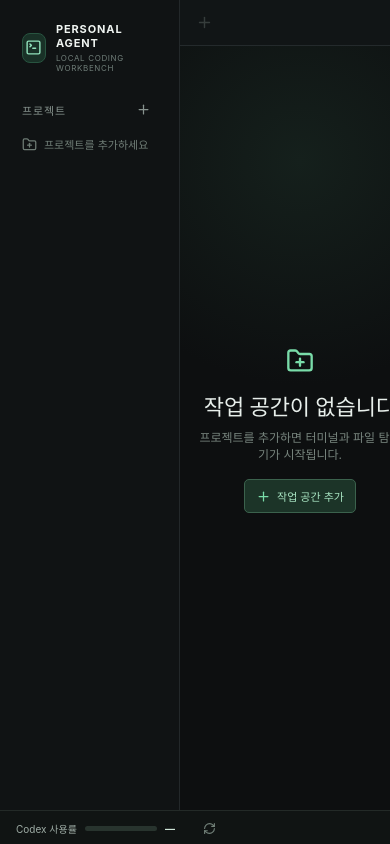
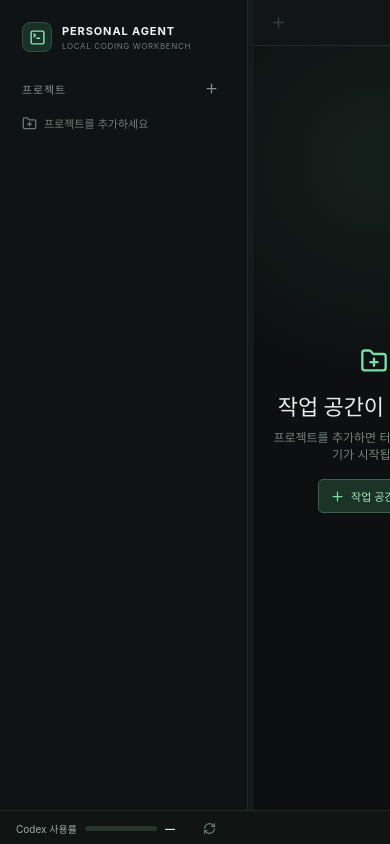
Before and after one commit to ksp0814/ai-agent, a React (Vite) app in the folder frontend/: page / in a window 390 px wide. Built offline with nearby package versions, Linux system fonts and the light colour scheme.

Commit message:
feat: 좌우 패널 너비 조절 추가

```diff
--- a/frontend/src/App.tsx
+++ b/frontend/src/App.tsx
@@ -1,4 +1,4 @@
-import { memo, useCallback, useEffect, useMemo, useRef, useState } from 'react'
+import { memo, useCallback, useEffect, useMemo, useRef, useState, type CSSProperties, type PointerEvent as ReactPointerEvent } from 'react'
 import { getVersion } from '@tauri-apps/api/app'
 import { open } from '@tauri-apps/plugin-dialog'
 import { relaunch } from '@tauri-apps/plugin-process'
@@ -19,6 +19,10 @@ type OpenFile = { path: string; content?: string; loading: boolean; error?: stri
 const MAX_SNAPSHOT_CACHE_ENTRIES = 8
 const MAX_OPEN_FILES_PER_WORKSPACE = 24
 const UPDATE_CHECK_INTERVAL_MS = 10 * 60 * 1000
+const MIN_SIDEBAR_WIDTH = 180
+const MAX_SIDEBAR_WIDTH = 420
+const MIN_FILE_PANEL_WIDTH = 220
+const MAX_FILE_PANEL_WIDTH = 440
 
 function loadWorkspaces(): Workspace[] {
   try {
@@ -77,6 +81,8 @@ function App() {
   const [openFilesByWorkspace, setOpenFilesByWorkspace] = useState<Record<string, Record<string, OpenFile>>>({})
   const [sidebarOpen, setSidebarOpen] = useState(true)
   const [filePanelOpen, setFilePanelOpen] = useState(true)
+  const [sidebarWidth, setSidebarWidth] = useState(248)
+  const [filePanelWidth, setFilePanelWidth] = useState(292)
   const [workspaceFiles, setWorkspaceFiles] = useState<FileEntry[]>([])
   const [git, setGit] = useState<WorkspaceSnapshot['git']>({ available: false, branch: 'dev', entries: {} })
   const [usage, setUsage] = useState<{ percent: number | null; resetsAt?: number; credits: number; creditId: string }>({ percent: null, credits: 0, creditId: '' })
@@ -92,6 +98,29 @@ function App() {
   const currentWorkspacePath = useRef<string | undefined>(workspace?.path)
   const workspaceSnapshotCache = useRef<Record<string, { snapshot: WorkspaceSnapshot; refreshedAt: number }>>({})
   const usageCache = useRef<{ snapshot: UsageSnapshot; refreshedAt: number } | null>(null)
+  const startResize = (side: 'left' | 'right', event: ReactPointerEvent<HTMLDivElement>) => {
+    event.preventDefault()
+    const startX = event.clientX
+    const initialWidth = side === 'left' ? sidebarWidth : filePanelWidth
+    const minWidth = side === 'left' ? MIN_SIDEBAR_WIDTH : MIN_FILE_PANEL_WIDTH
+    const maxWidth = side === 'left' ? MAX_SIDEBAR_WIDTH : MAX_FILE_PANEL_WIDTH
+    const handleMove = (moveEvent: globalThis.PointerEvent) => {
+      const delta = moveEvent.clientX - startX
+      const nextWidth = Math.max(minWidth, Math.min(maxWidth, initialWidth + (side === 'left' ? delta : -delta)))
+      if (side === 'left') setSidebarWidth(nextWidth)
+      else setFilePanelWidth(nextWidth)
+    }
+    const stopResize = () => {
+      document.body.style.cursor = ''
+      document.body.style.userSelect = ''
+      window.removeEventListener('pointermove', handleMove)
+      window.removeEventListener('pointerup', stopResize)
+    }
+    document.body.style.cursor = 'col-resize'
+    document.body.style.userSelect = 'none'
+    window.addEventListener('pointermove', handleMove)
+    window.addEventListener('pointerup', stopResize, { once: true })
+  }
   currentWorkspacePath.current = workspace?.path
   const openFiles = workspace ? openFilesByWorkspace[workspace.path] ?? {} : {}
   const activeTab = workspace ? activeTabs[workspace.path] ?? sessions[0]?.id ?? '' : ''
@@ -360,7 +389,7 @@ function App() {
     setUsageOpen(false)
   }
 
-  return <main className={`app-shell ${filePanelOpen ? '' : 'file-panel-closed'}`}>
+  return <main className={`app-shell ${filePanelOpen ? '' : 'file-panel-closed'}`} style={{ '--sidebar-width': `${sidebarWidth}px`, '--file-panel-width': `${filePanelWidth}px` } as CSSProperties}>
     <header className="mobile-header"><button className="icon-button" onClick={() => setSidebarOpen((open) => !open)} aria-label="프로젝트 사이드바 열기"><Menu size={18} /></button><span className="mobile-brand">PERSONAL AGENT</span><button className="icon-button" onClick={() => setFilePanelOpen((open) => !open)} aria-label="파일 패널 열기"><PanelLeft size={18} /></button></header>
     <aside className={`project-sidebar ${sidebarOpen ? '' : 'is-collapsed'}`}>
       <div className="brand-block"><div className="brand-mark"><TerminalSquare size={17} /></div><div><strong>PERSONAL AGENT</strong><span>LOCAL CODING WORKBENCH</span></div></div>
@@ -369,6 +398,7 @@ function App() {
       {workspaceMenu && <div className="workspace-context-menu" style={{ left: workspaceMenu.x, top: workspaceMenu.y }} onClick={(event) => event.stopPropagation()}><button onClick={() => removeWorkspace(workspaceMenu.path)}>작업 공간 제거</button></div>}
       <div className="sidebar-spacer" />
     </aside>
+    <div className="resize-handle" role="separator" aria-orientation="vertical" aria-label="왼쪽 영역 너비 조절" onPointerDown={(event) => startResize('left', event)} />
     <section className="workspace-main">
       {availableUpdate && <div className="update-banner" role="status"><div><strong>새 버전이 있습니다</strong><span>현재 v{currentVersion || '—'} → 새 버전 v{availableUpdate.version}</span>{updateError && <em>{updateError}</em>}</div><button onClick={() => void installUpdate()} disabled={updateInstalling}>{updateInstalling ? `업데이트 중${updateProgress === null ? '…' : ` ${updateProgress}%`}` : '업데이트'}</button></div>}
       <div className="tab-bar"><div className="tabs" role="tablist" aria-label="열린 세션 및 파일">{tabs.map((tab) => <button key={tab.id} className={`tab ${activeTab === tab.id ? 'is-active' : ''}`} onClick={() => selectTab(tab)} role="tab" aria-selected={activeTab === tab.id}>{tab.kind === 'session' ? <SquareTerminal size={14} /> : <FileCode2 size={14} />}<span>{tab.label}</span>{(tab.kind === 'file' || sessions.length > 1) && <X size={13} onClick={(event) => { event.stopPropagation(); closeTab(tab) }} />}</button>)}</div>{!filePanelOpen && <button className="file-panel-toggle" onClick={() => setFilePanelOpen(true)} aria-label="프로젝트 파일 패널 열기" title="프로젝트 파일 패널 열기"><PanelLeft size={16} /></button>}<button className="new-session-button" onClick={createSession} disabled={!workspace} aria-label="새 Codex 세션"><Plus size={17} /></button></div>
@@ -382,6 +412,7 @@ function App() {
         {activeFile && <FileView file={activeFile} />}
       </div>
     </section>
+    <div className={`resize-handle ${filePanelOpen ? '' : 'is-disabled'}`} role="separator" aria-orientation="vertical" aria-label="오른쪽 영역 너비 조절" onPointerDown={(event) => { if (filePanelOpen) startResize('right', event) }} />
     <aside className={`file-panel ${filePanelOpen ? '' : 'is-collapsed'}`}>
       {!workspace ? <div className="file-panel-empty"><FolderPlus size={22} /><strong>프로젝트 파일</strong><span>작업 공간을 추가하면 파일이 표시됩니다.</span></div> : <>
       <div className="file-panel-header"><div><span className="eyebrow">WORKSPACE</span><h2>프로젝트 파일</h2></div><button className="icon-button" onClick={() => setFilePanelOpen(false)} aria-label="파일 패널 닫기"><PanelLeft size={16} /></button></div>
--- a/frontend/src/styles.css
+++ b/frontend/src/styles.css
@@ -12,8 +12,8 @@ body { margin: 0; min-width: 960px; background: #0b0d0e; }
 button, input { font: inherit; }
 button { border: 0; color: inherit; cursor: pointer; }
 
-.app-shell { position: fixed; inset: 0; display: grid; grid-template-columns: 248px minmax(560px, 1fr) 292px; grid-template-rows: minmax(0, 1fr) 34px; min-height: 0; overflow: hidden; background: #0b0d0e; }
-.app-shell.file-panel-closed { grid-template-columns: 248px minmax(560px, 1fr) 0; }
+.app-shell { position: fixed; inset: 0; display: grid; grid-template-columns: var(--sidebar-width, 248px) 6px minmax(560px, 1fr) 6px var(--file-panel-width, 292px); grid-template-rows: minmax(0, 1fr) 34px; min-height: 0; overflow: hidden; background: #0b0d0e; }
+.app-shell.file-panel-closed { grid-template-columns: var(--sidebar-width, 248px) 6px minmax(560px, 1fr) 0 0; }
 .project-sidebar, .file-panel { background: #101314; border-color: #23282a; }
 .project-sidebar { display: flex; flex-direction: column; padding: 20px 14px 14px; border-right: 1px solid #23282a; }
 .brand-block { display: flex; gap: 10px; align-items: center; padding: 2px 8px 28px; }
@@ -42,6 +42,9 @@ button { border: 0; color: inherit; cursor: pointer; }
 .sidebar-spacer { flex: 1; }
 
 .workspace-main { position: relative; display: flex; min-width: 0; min-height: 0; overflow: hidden; flex-direction: column; background: #0d0f10; }
+.resize-handle { z-index: 3; width: 6px; min-width: 6px; cursor: col-resize; background: #151b19; transition: background .15s ease; touch-action: none; }
+.resize-handle:hover, .resize-handle:active { background: #4a8b68; }
+.resize-handle.is-disabled { pointer-events: none; opacity: 0; }
 .update-banner { position: absolute; z-index: 5; top: 10px; right: 14px; left: 14px; display: flex; align-items: center; justify-content: space-between; gap: 14px; padding: 9px 12px; border: 1px solid #3b624d; border-radius: 7px; background: #17251e; box-shadow: 0 8px 20px #0008; }
 .update-banner div { display: flex; min-width: 0; align-items: baseline; gap: 9px; overflow: hidden; }
 .update-banner strong { color: #c7f0d7; font-size: 11px; white-space: nowrap; }
@@ -174,12 +177,12 @@ button { border: 0; color: inherit; cursor: pointer; }
 .mobile-header { display: none; }
 @media (max-width: 1100px) {
   body { min-width: 0; }
-  .app-shell { grid-template-columns: 200px minmax(280px, 1fr) 240px; }
+  .app-shell { grid-template-columns: var(--sidebar-width, 200px) 6px minmax(280px, 1fr) 6px var(--file-panel-width, 240px); }
 }
 @media (max-width: 720px) {
   body { overflow: auto; }
   .mobile-header { display: none; }
-  .app-shell { grid-template-columns: 180px minmax(240px, 1fr) 220px; min-width: 640px; }
+  .app-shell { grid-template-columns: var(--sidebar-width, 180px) 6px minmax(240px, 1fr) 6px var(--file-panel-width, 220px); min-width: 640px; }
   .project-sidebar { position: static; width: auto; }
   .terminal-view { padding: 24px 14px 20px; }
   .terminal-welcome h1 { font-size: 28px; }
```
